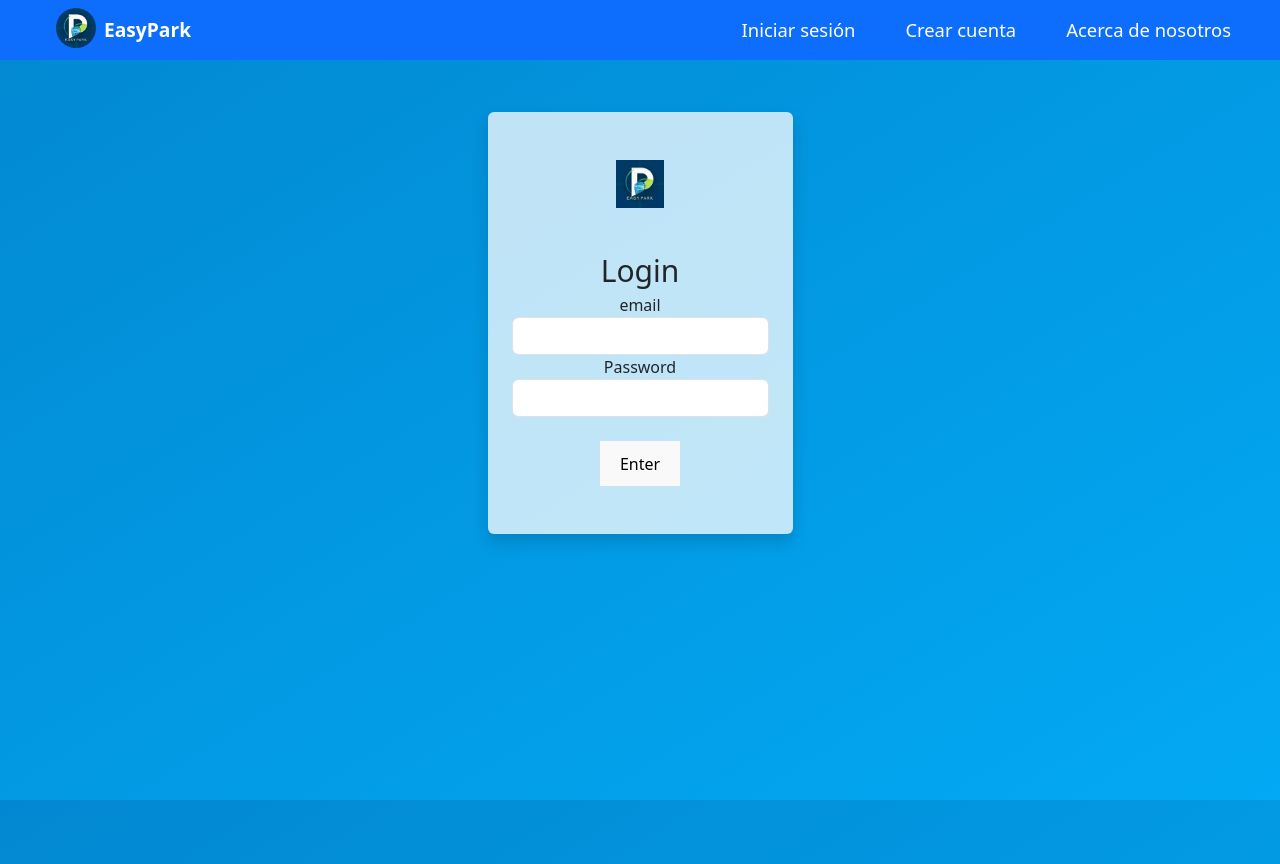
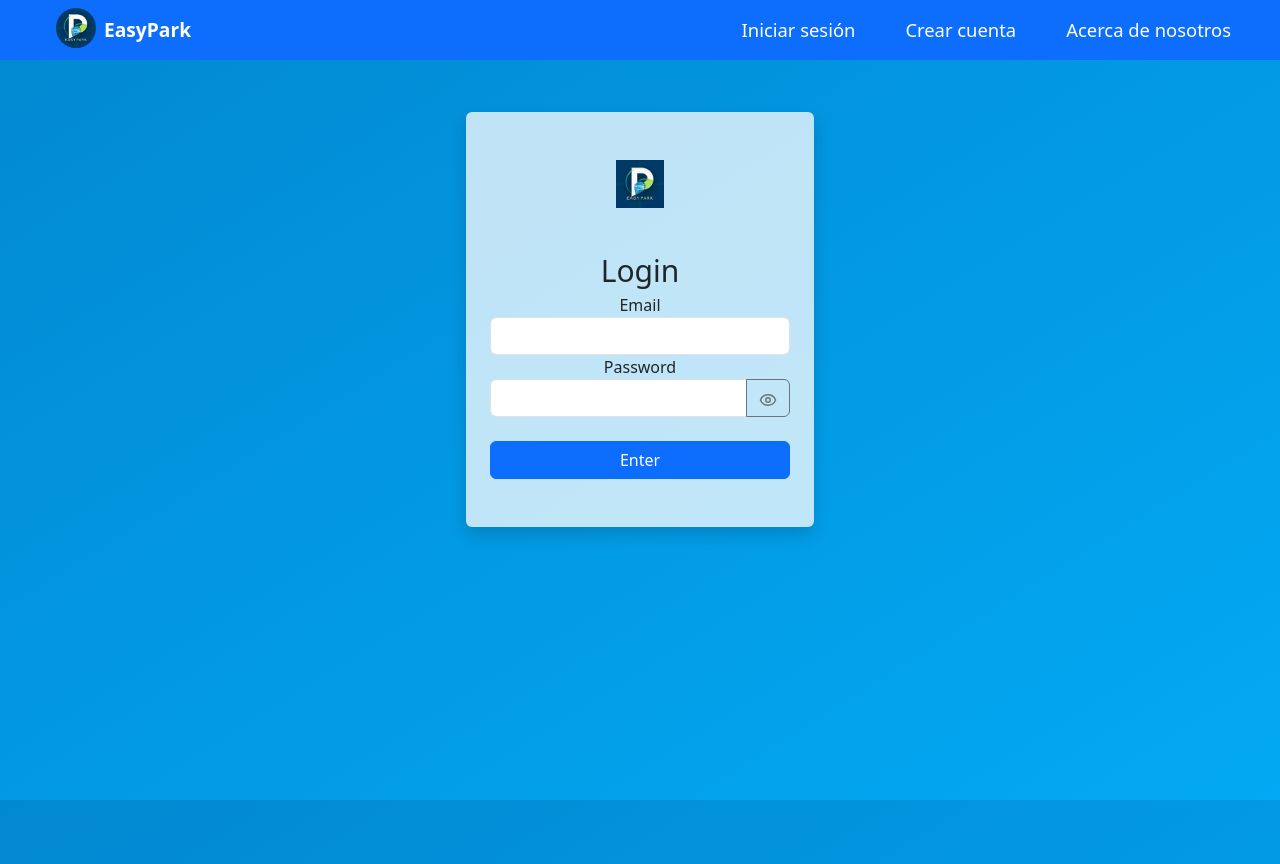
Before and after one commit to josuevindas/EasyPark_frontend, a React (Vite) app: page /Login in a window 1280 px wide. Built offline with nearby package versions, Linux system fonts and the light colour scheme.

Commit message:
ver y ocultar contraseña

```diff
--- a/src/pages/Login.jsx
+++ b/src/pages/Login.jsx
@@ -1,12 +1,12 @@
 import "bootstrap/dist/css/bootstrap.min.css";
 import { useState } from "react";
-import { useNavigate } from "react-router-dom"; // 👈 Importar el hook
-import '../assets/css/Login.css'
+import { useNavigate } from "react-router-dom";
+import '../assets/css/Login.css';
 import { Alert, Confirm } from "../components/ModalAlert";
 import { initializeApp } from "firebase/app";
 import { getAuth, signInWithEmailAndPassword } from "firebase/auth";
-import {firebaseConfig} from '../config/firebaseConfig.js'
-
+import { firebaseConfig } from '../config/firebaseConfig.js';
+import { Eye, EyeOff } from 'lucide-react'; // 👈 Importar íconos
 
 const app = initializeApp(firebaseConfig);
 const auth = getAuth(app);
@@ -14,8 +14,8 @@ const auth = getAuth(app);
 export const Login = () => {
   const [alertCustom, setAlertCustom] = useState({ type: '', message: '' });
   const [formData, setFormData] = useState({ email: '', password: '' });
-
-  const navigate = useNavigate(); // 👈 Inicializar el hook
+  const [mostrar, setMostrar] = useState(false); // 👈 Estado para ver contraseña
+  const navigate = useNavigate();
 
   const handleChange = (e) => {
     setFormData({ ...formData, [e.target.name]: e.target.value });
@@ -23,14 +23,10 @@ export const Login = () => {
 
   const handleLogin = async (e) => {
     e.preventDefault();
-
     const { email, password } = formData;
 
     if (!email || !password) {
-      setAlertCustom({
-        type: 'error',
-        message: 'Complete todos los campos'
-      });
+      setAlertCustom({ type: 'error', message: 'Complete todos los campos' });
       return;
     }
 
@@ -45,48 +41,30 @@ export const Login = () => {
           'Content-Type': 'application/json',
           Authorization: `Bearer ${token}`
         },
-        body: JSON.stringify({
-          email: email,
-          password: password,
-        }),
+        body: JSON.stringify({ email, password }),
       });
 
-      if (!response.ok) {
-        throw new Error('No se pudo obtener información del usuario');
-      }
-
+      if (!response.ok) throw new Error('No se pudo obtener información del usuario');
       const usuario = await response.json();
-
-      // ✅ Guardar tipo de usuario en localStorage
 
       localStorage.setItem('rol', usuario.tipo_usuarios);
       localStorage.setItem('iduser', usuario.idUsuario);
       localStorage.setItem('nombre', usuario.nombre);
 
-
-     const rol = localStorage.getItem('rol');
+      const rol = usuario.tipo_usuarios;
       if (rol === 'Admin' || rol === 'propietario' || rol === 'cliente') {
         setAlertCustom({ type: 'success', message: 'Inicio de sesión exitoso' });
         navigate('/Bienvenida');
-      }else if (localStorage.getItem('rol') === 'propietariop') {
+      } else if (rol === 'propietariop') {
         setAlertCustom({ type: 'success', message: 'Inicio de sesión exitoso' });
         navigate('/Pendiente');
-
-      }else if (localStorage.getItem('rol') === 'propietarioNo') {
-        setAlertCustom({
-        type: 'error',
-        message: 'Cuenta no autorizada'
-        });
+      } else if (rol === 'propietarioNo') {
+        setAlertCustom({ type: 'error', message: 'Cuenta no autorizada' });
       }
-
-
 
     } catch (error) {
       console.error('❌ Error al iniciar sesión:', error.message);
-      setAlertCustom({
-        type: 'error',
-        message: 'Credenciales inválidas o error en Firebase'
-      });
+      setAlertCustom({ type: 'error', message: 'Credenciales inválidas o error en Firebase' });
     }
   };
 
@@ -107,31 +85,43 @@ export const Login = () => {
                 <span className="spanLog">Login</span>
               </div>
               <div className="form-group">
-                <label htmlFor="email">email</label>
+                <label htmlFor="email">Email</label>
                 <input
                   type="text"
                   className="form-control"
-                  autoComplete="off"
+                  autoComplete="email"
                   id="email"
                   name="email"
                   value={formData.email}
                   onChange={handleChange}
                 />
               </div>
+
+              {/* 🔐 Campo con botón mostrar/ocultar contraseña */}
               <div className="form-group">
                 <label htmlFor="password">Password</label>
+                <div className="input-group">
                   <input
-                  type="password"
+                    type={mostrar ? "text" : "password"}
                     className="form-control"
                     id="password"
-                  autoComplete="off"
                     name="password"
+                    autoComplete="current-password"
                     value={formData.password}
                     onChange={handleChange}
                   />
+                  <button
+                    type="button"
+                    className="btn btn-outline-secondary"
+                    onClick={() => setMostrar(!mostrar)}
+                  >
+                    {mostrar ? <EyeOff size={18} /> : <Eye size={18} />}
+                  </button>
                 </div>
+              </div>
+
               <div className="form-group mt-4 text-center">
-                <button type="submit" className="">Enter</button>
+                <button type="submit" className="btn btn-primary w-100">Enter</button>
                 <Confirm
                   type={alertCustom.type}
                   message={alertCustom.message}
--- a/src/pages/Registrar.jsx
+++ b/src/pages/Registrar.jsx
@@ -11,6 +11,8 @@ import { ModalAcuerdo } from "../components/ModalAcuerdo";
 import { ModalPrivacidad } from "../components/ModalPrivacidad";
 import { useValidaciones } from "../components/useValidaciones";
 import { handleRegistrar, handleCloseAlert } from '../handlers/registrarHandlers';
+import { Eye, EyeOff } from 'lucide-react'; // 👈 Agregado
+
 
 
 const app = initializeApp(firebaseConfig);
@@ -28,6 +30,7 @@ const [showAcuerdo, setShowAcuerdo] = useState(false);
 const [showPrivacidad, setShowPrivacidad] = useState(false);
 const[aceptoTerminos, setAceptoTerminos] = useState(false);
 const erroresCampo = useValidaciones({ email, password, telefono });
+const [mostrar, setMostrar] = useState(false); // 👈 Nuevo estado
 
 
   const navigate = useNavigate();
@@ -96,15 +99,26 @@ const erroresCampo = useValidaciones({ email, password, telefono });
         </div>
         <div className="mb-3">
           <label htmlFor="password" className="form-label">Contraseña</label>
+          <div className="input-group">
             <input
-            type="password"
+              type={mostrar ? "text" : "password"}
               className={`form-control ${erroresCampo.password ? 'is-invalid' : ''}`}
               id="password"
               value={password}
               onChange={(e) => setPassword(e.target.value)}
             />
+            <button
+              type="button"
+              className="btn btn-outline-secondary"
+              onClick={() => setMostrar(!mostrar)}
+              tabIndex={-1} // para que no interrumpa el tab de formulario
+            >
+              {mostrar ? <EyeOff size={18} /> : <Eye size={18} />}
+            </button>
+          </div>
           {erroresCampo.password && <div className="invalid-feedback">{erroresCampo.password}</div>}
         </div>
+
         <div className="mb-3">
           <label htmlFor="tipoUsuarios" className="form-label">Tipo de Usuario</label>
           <select className="form-select" id="tipoUsuarios" value={tipoUsuarios} onChange={(e) => setTipoUsuarios(e.target.value)} required>
```
Lines whose indentation alone changed are shown as unchanged.
